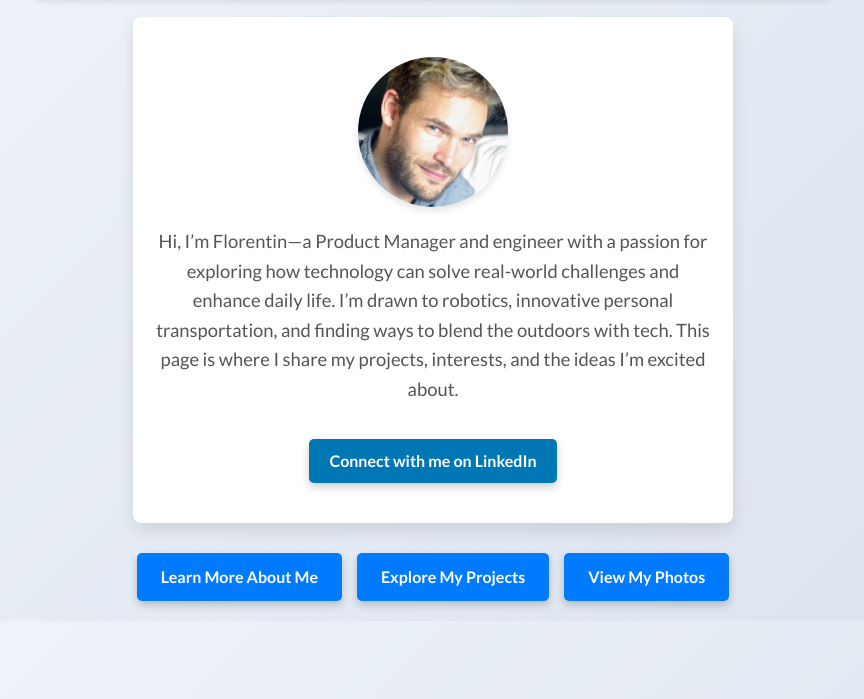
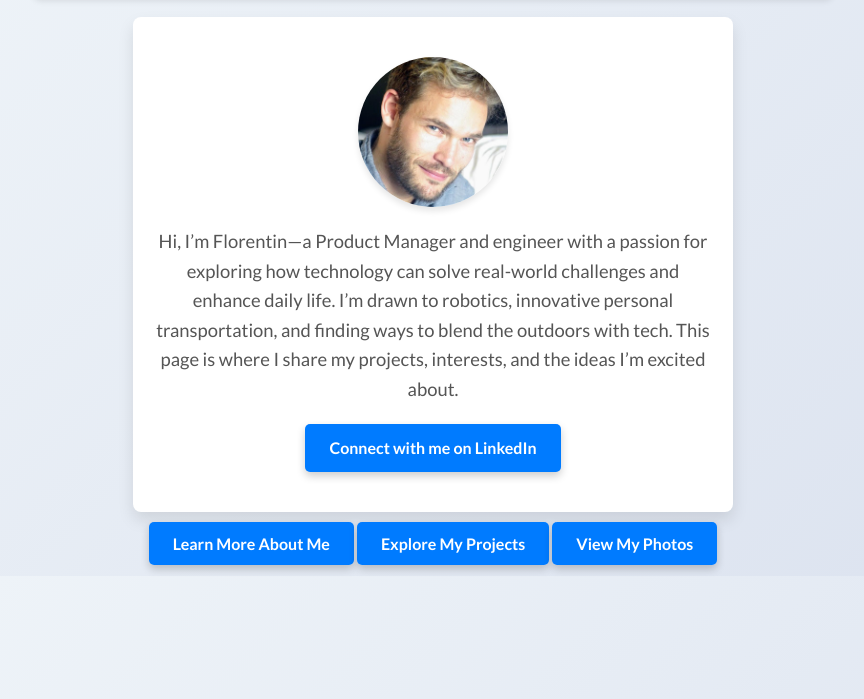
Before and after one commit to untenablemonkey/florentin.ca, a plain HTML site: page index.html in a window 1280 px wide. Shown: the part 101-800 px from the top of the page, without its empty margins (207-1071 px from the left). Drawn offline with nearby package versions, Linux system fonts and the light colour scheme.

Commit message:
Update index.html

```diff
--- a/index.html
+++ b/index.html
@@ -87,31 +87,8 @@
             color: #555;
         }
 
-        .linkedin-button {
-            margin-top: 15px;
-            text-decoration: none;
-            color: white;
-            background-color: #0077b5;
-            padding: 10px 20px;
-            border-radius: 5px;
-            font-weight: bold;
-            box-shadow: 0 4px 8px rgba(0, 0, 0, 0.2);
-            transition: background-color 0.3s, box-shadow 0.3s;
-        }
-
-        .linkedin-button:hover {
-            background-color: #005f8a;
-            box-shadow: 0 6px 12px rgba(0, 0, 0, 0.2);
-        }
-
-        /* Sections Links */
-        .sections {
-            display: flex;
-            justify-content: center;
-            gap: 15px;
-            margin-top: 30px;
-        }
-        .sections a {
+        /* Button Styling for LinkedIn and Section Links */
+        .sections a, .intro a {
             text-decoration: none;
             color: white;
             background-color: #007bff;
@@ -121,7 +98,7 @@
             transition: background-color 0.2s, transform 0.2s;
             box-shadow: 0 4px 8px rgba(0, 0, 0, 0.2);
         }
-        .sections a:hover {
+        .sections a:hover, .intro a:hover {
             background-color: #0056b3;
             transform: translateY(-2px);
             box-shadow: 0 6px 12px rgba(0, 0, 0, 0.2);
@@ -144,8 +121,8 @@
     <div class="intro">
         <img src="photos/profile.jpg" alt="Florentin's photo">
         <p>Hi, I’m Florentin—a Product Manager and engineer with a passion for exploring how technology can solve real-world challenges and enhance daily life. I’m drawn to robotics, innovative personal transportation, and finding ways to blend the outdoors with tech. This page is where I share my projects, interests, and the ideas I’m excited about.</p>
-        <!-- LinkedIn Button -->
-        <a href="https://www.linkedin.com/in/florentin-von-frankenberg/" target="_blank" class="linkedin-button">Connect with me on LinkedIn</a>
+        <!-- LinkedIn Button with Unified Styling -->
+        <a href="https://www.linkedin.com/in/florentin-von-frankenberg/" target="_blank">Connect with me on LinkedIn</a>
     </div>
 
     <!-- Links to Other Sections -->
@@ -156,3 +133,4 @@
     </div>
 
 </body>
+</html>
```
